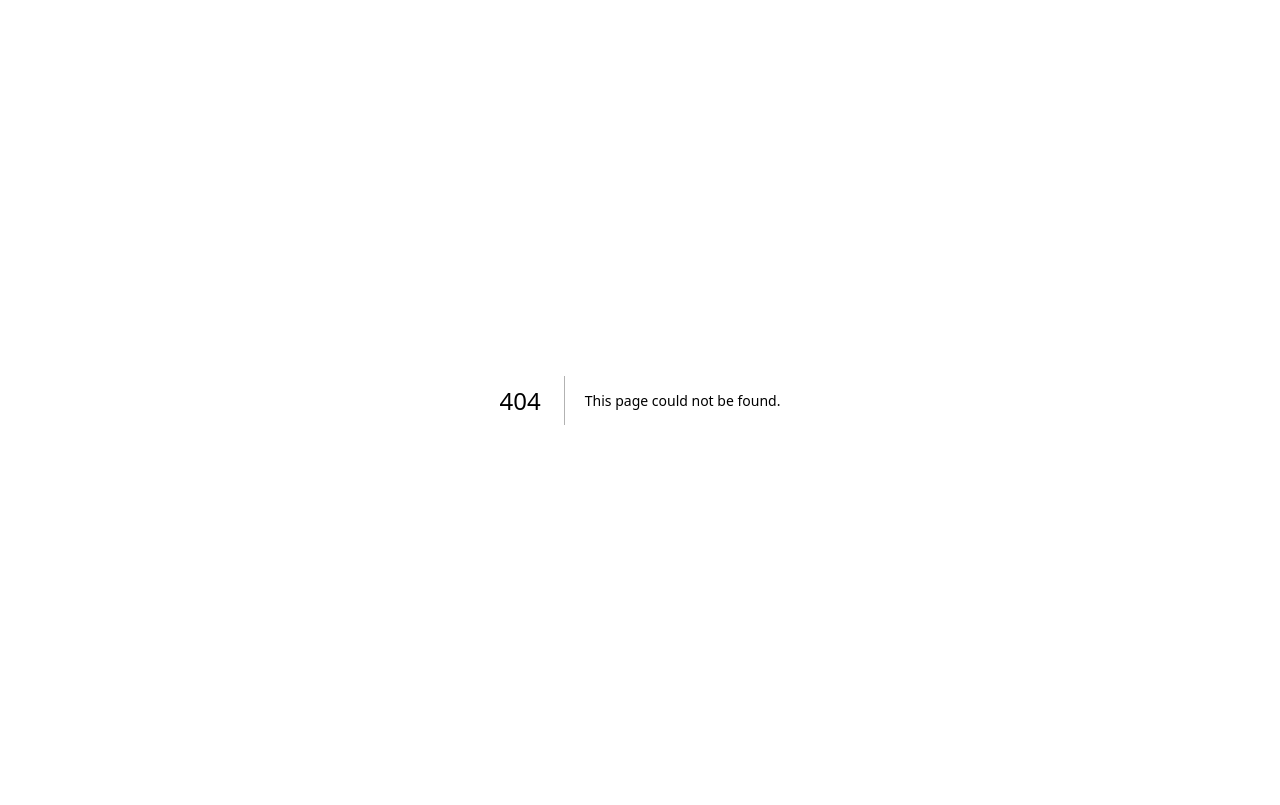
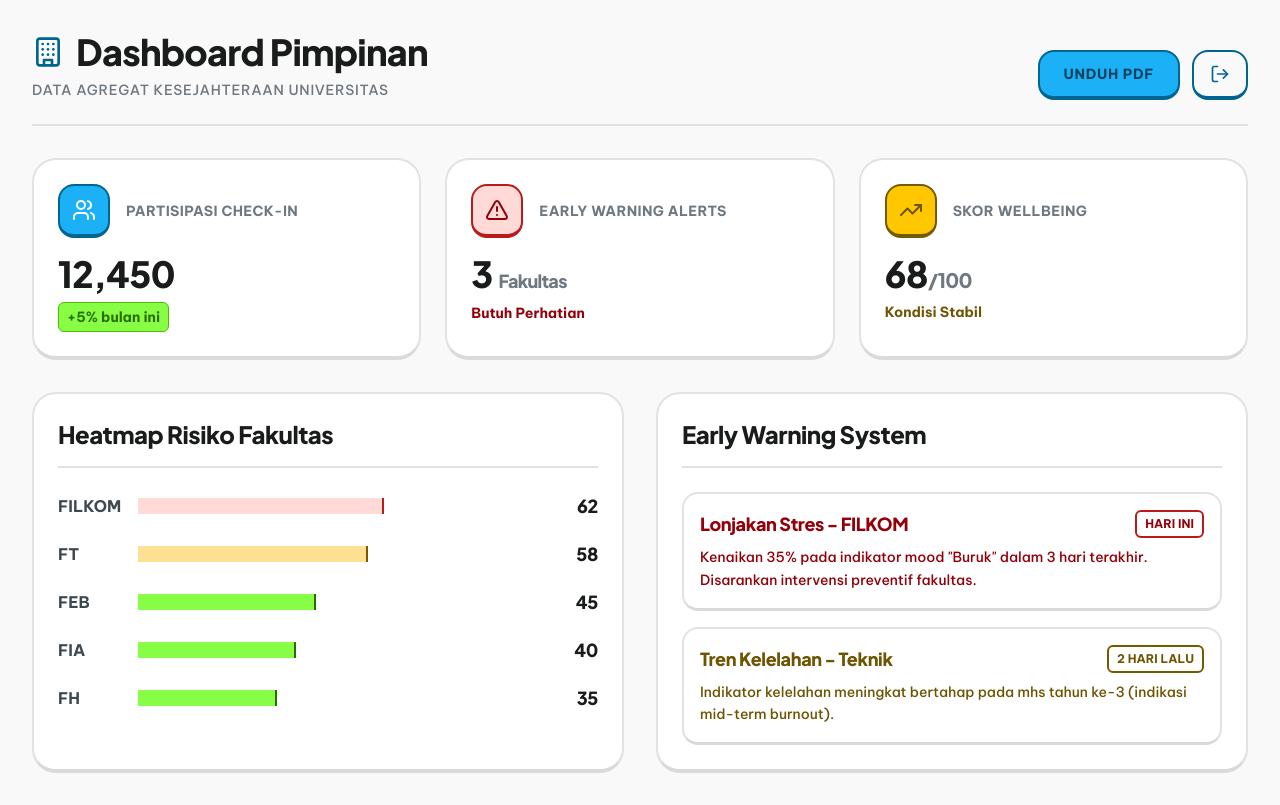
Before and after one commit to adityarajadn/pulih-tekra-2026, a Next.js app: page /admin in a window 1280 px wide. Before the commit this address had no page. Built offline with nearby package versions, Linux system fonts and the light colour scheme.

Commit message:
add: page admin

```diff
--- /dev/null
+++ b/app/admin/page.tsx
@@ -0,0 +1,108 @@
+"use client"
+import React from 'react';
+import GlobalStyles from '../../components/GlobalStyles';
+import { Building, LogOutIcon, Users, AlertTriangle, TrendingUp } from 'lucide-react';
+
+const facultiesData = [
+  { name: "FILKOM", score: 62, trend: "naik" },
+  { name: "FT", score: 58, trend: "naik" },
+  { name: "FEB", score: 45, trend: "turun" },
+  { name: "FIA", score: 40, trend: "stabil" },
+  { name: "FH", score: 35, trend: "turun" },
+];
+
+export default function AdminPage() {
+  return (
+    <>
+      <GlobalStyles />
+      <AdminView onLogout={() => { try { localStorage.removeItem('pulih_role'); } catch(e){}; window.location.href = '/login'; }} />
+    </>
+  );
+}
+
+function AdminView({ onLogout }) {
+  return (
+    <div className="flex-1 p-4 md:p-8 overflow-y-auto bg-[#faf9f9] min-h-screen">
+      <div className="flex flex-col md:flex-row justify-between items-start md:items-end mb-8 border-b-2 border-[#e3e2e2] pb-6 gap-4">
+        <div>
+          <h1 className="text-3xl md:text-4xl font-heading text-[#1a1c1c] mb-2 flex items-center gap-3">
+            <Building className="w-8 h-8 text-[#006590]" /> Dashboard Pimpinan
+          </h1>
+          <p className="text-[#6e7881] font-medium font-bold uppercase tracking-wider text-sm">Data Agregat Kesejahteraan Universitas</p>
+        </div>
+        <div className="flex gap-3 w-full md:w-auto">
+          <button className="btn-primary py-3 px-6 shrink-0 text-sm">Unduh PDF</button>
+          <button onClick={onLogout} className="btn-outline py-3 px-4 shrink-0 border-[#dadada] text-[#3e4850]"><LogOutIcon className="w-5 h-5"/></button>
+        </div>
+      </div>
+
+      {/* KPI Cards */}
+      <div className="grid grid-cols-1 md:grid-cols-3 gap-6 mb-8">
+        <div className="card-tactile border-b-[5px]">
+          <div className="flex items-center gap-4 mb-4">
+            <div className="bg-[#1cb0f6] p-3 rounded-2xl border-2 border-[#006590] border-b-4"><Users className="w-6 h-6 text-white" /></div>
+            <p className="text-sm font-bold text-[#6e7881] uppercase tracking-wide">Partisipasi Check-in</p>
+          </div>
+          <p className="text-4xl font-heading text-[#1a1c1c]">12,450</p>
+          <p className="text-sm font-bold text-[#2b6c00] mt-2 bg-[#87fe45] inline-block px-2 py-1 rounded-md border border-[#51bd00]">+5% bulan ini</p>
+        </div>
+
+        <div className="card-tactile border-b-[5px] border-[#ba1a1a]">
+          <div className="flex items-center gap-4 mb-4">
+            <div className="bg-[#ffdad6] p-3 rounded-2xl border-2 border-[#ba1a1a] border-b-4"><AlertTriangle className="w-6 h-6 text-[#93000a]" /></div>
+            <p className="text-sm font-bold text-[#6e7881] uppercase tracking-wide">Early Warning Alerts</p>
+          </div>
+          <p className="text-4xl font-heading text-[#1a1c1c]">3 <span className="text-lg text-[#6e7881]">Fakultas</span></p>
+          <p className="text-sm font-bold text-[#93000a] mt-2">Butuh Perhatian</p>
+        </div>
+
+        <div className="card-tactile border-b-[5px]">
+          <div className="flex items-center gap-4 mb-4">
+            <div className="bg-[#fec700] p-3 rounded-2xl border-2 border-[#755b00] border-b-4"><TrendingUp className="w-6 h-6 text-[#6e5400]" /></div>
+            <p className="text-sm font-bold text-[#6e7881] uppercase tracking-wide">Skor Wellbeing</p>
+          </div>
+          <p className="text-4xl font-heading text-[#1a1c1c]">68<span className="text-xl text-[#6e7881]">/100</span></p>
+          <p className="text-sm font-bold text-[#6e5400] mt-2">Kondisi Stabil</p>
+        </div>
+      </div>
+
+      <div className="grid grid-cols-1 lg:grid-cols-2 gap-8">
+        <div className="card-tactile">
+          <h3 className="font-heading text-2xl text-[#1a1c1c] mb-6 border-b-2 border-[#e3e2e2] pb-4">Heatmap Risiko Fakultas</h3>
+          <div className="space-y-5">
+            {facultiesData.map((fac, idx) => (
+              <div key={idx} className="flex items-center gap-4">
+                <div className="w-16 font-bold text-[#3e4850] uppercase">{fac.name}</div>
+                <div className="flex-1 progress-track h-4">
+                  <div className={`h-full border-r-2 ${fac.score > 60 ? 'bg-[#ffdad6] border-[#ba1a1a]' : fac.score > 45 ? 'bg-[#ffdf92] border-[#755b00]' : 'bg-[#87fe45] border-[#2b6c00]'}`} style={{ width: `${fac.score}%` }}></div>
+                </div>
+                <div className="w-12 text-right font-heading text-lg">{fac.score}</div>
+              </div>
+            ))}
+          </div>
+        </div>
+
+        <div className="card-tactile">
+          <h3 className="font-heading text-2xl text-[#1a1c1c] mb-6 border-b-2 border-[#e3e2e2] pb-4">Early Warning System</h3>
+          <div className="space-y-4">
+            <div className="card-tactile-sm bg-[#ffdad6] border-[#ba1a1a] border-b-4">
+              <div className="flex justify-between items-start mb-2">
+                <h4 className="font-heading text-lg text-[#93000a]">Lonjakan Stres - FILKOM</h4>
+                <span className="bg-white text-[#93000a] text-xs font-bold px-2 py-1 rounded-md border-2 border-[#ba1a1a]">HARI INI</span>
+              </div>
+              <p className="text-sm font-medium text-[#93000a] leading-relaxed">Kenaikan 35% pada indikator mood "Buruk" dalam 3 hari terakhir. Disarankan intervensi preventif fakultas.</p>
+            </div>
+
+            <div className="card-tactile-sm bg-[#ffdf92] border-[#755b00] border-b-4">
+              <div className="flex justify-between items-start mb-2">
+                <h4 className="font-heading text-lg text-[#6e5400]">Tren Kelelahan - Teknik</h4>
+                <span className="bg-white text-[#6e5400] text-xs font-bold px-2 py-1 rounded-md border-2 border-[#755b00]">2 HARI LALU</span>
+              </div>
+              <p className="text-sm font-medium text-[#6e5400] leading-relaxed">Indikator kelelahan meningkat bertahap pada mhs tahun ke-3 (indikasi mid-term burnout).</p>
+            </div>
+          </div>
+        </div>
+      </div>
+    </div>
+  );
+}
```
